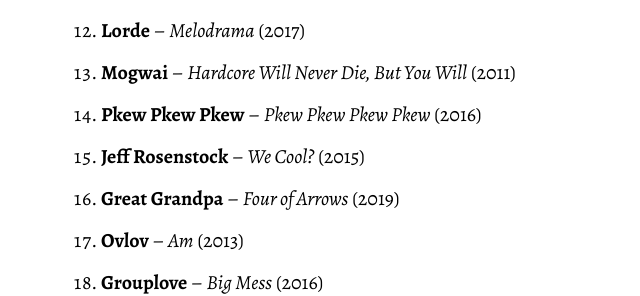
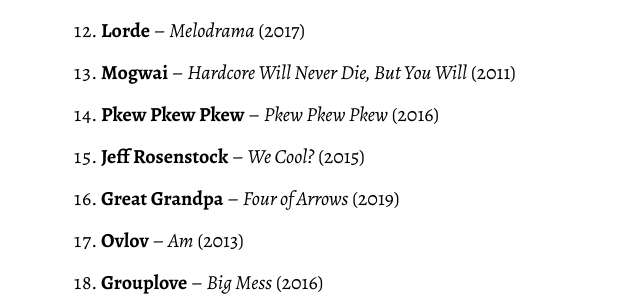
Before and after one commit to adarowski/adarowski.github.io, a Jekyll site: the page built from _posts/2019-12-30-my-favorite-albums-of-the-decade.markdown, in a window 1280 px wide and 900 px high, scrolled down 761 px. Shown: the part 159-455 px from the top of the window, without its empty margins (189-829 px from the left). Built offline with Jekyll 4.4.1, drawn with Linux system fonts in a browser that asks for light colours.

Commit message:
Too many Pkews

```diff
--- a/_posts/2016-02-24-retroactive-albums-of-the-year.markdown
+++ b/_posts/2016-02-24-retroactive-albums-of-the-year.markdown
@@ -664,7 +664,7 @@
 ### Other Exceptional Albums
 
 * **Grouplove** — *Big Mess*
-* **Pkew Pkew Pkew** — *Pkew Pkew Pkew Pkew*
+* **Pkew Pkew Pkew** — *Pkew Pkew Pkew*
 
 ### Other Notable Releases
 
--- a/_posts/2019-12-30-my-favorite-albums-of-the-decade.markdown
+++ b/_posts/2019-12-30-my-favorite-albums-of-the-decade.markdown
@@ -26,7 +26,7 @@
 1. **Arcade Fire** – *The Suburbs* (2010)
 1. **Lorde** – *Melodrama* (2017)
 1. **Mogwai** – *Hardcore Will Never Die, But You Will* (2011)
-1. **Pkew Pkew Pkew** – *Pkew Pkew Pkew Pkew* (2016)
+1. **Pkew Pkew Pkew** – *Pkew Pkew Pkew* (2016)
 1. **Jeff Rosenstock** – *We Cool?* (2015)
 1. **Great Grandpa** – *Four of Arrows* (2019)
 1. **Ovlov** – *Am* (2013)
```
